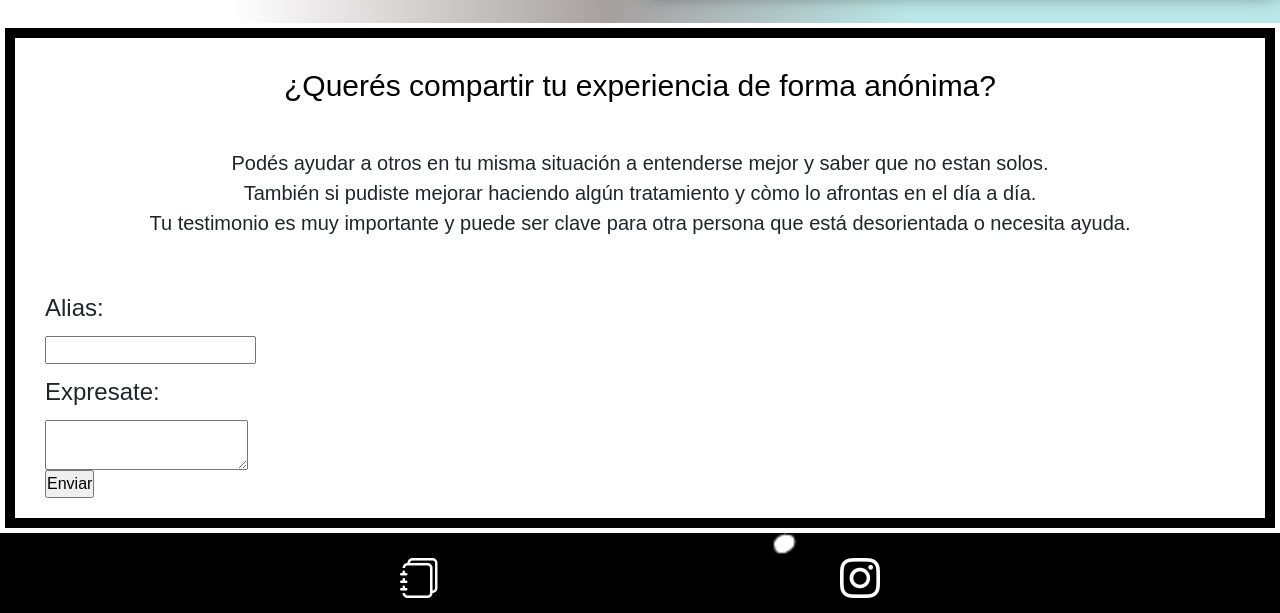
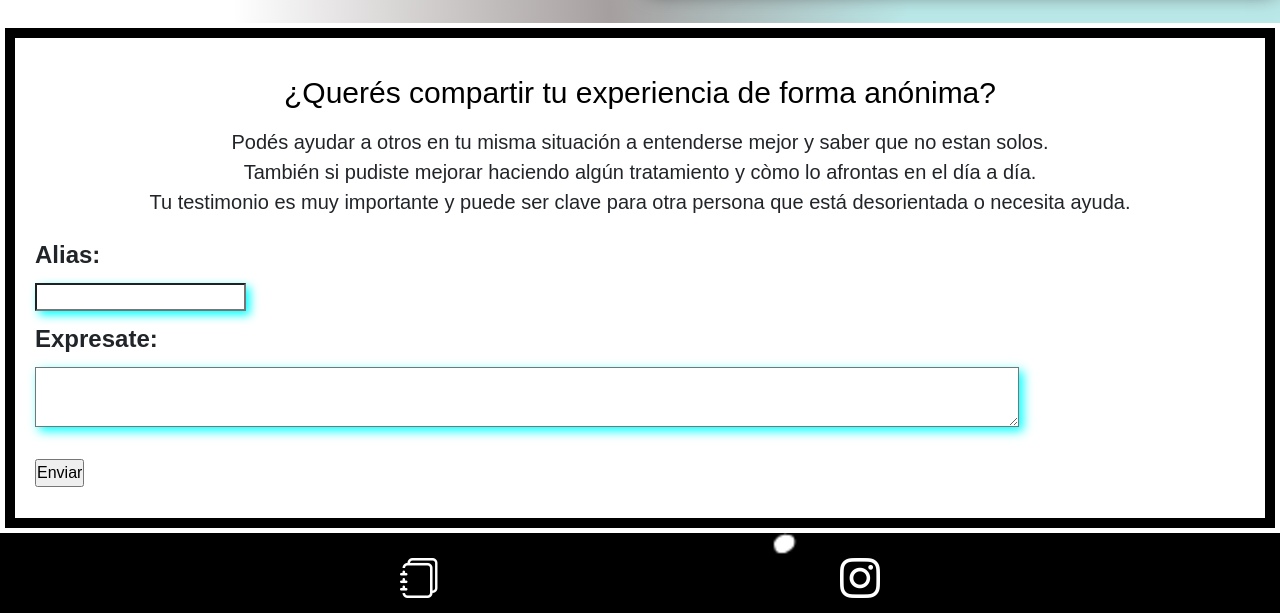
Before and after one commit to Veronica-Sl-Rd/Repo-Coder, a website: page pages/casos.html in a window 1280 px wide. Shown: the part 2645-3258 px from the top of the page. Drawn offline with nearby package versions, Linux system fonts and the light colour scheme; files that its build step writes are made by us from their sources; a web font is replaced by a local one.

Commit message:
modificaciones formularios

```diff
--- a/pages/casos.html
+++ b/pages/casos.html
@@ -107,7 +107,7 @@
                 Podés ayudar a otros en tu misma situación a entenderse mejor y saber que no estan solos. <br> También si pudiste mejorar haciendo algún tratamiento y còmo lo afrontas en el día a día. <br>
                 Tu testimonio es muy importante y puede ser clave para otra persona que está desorientada o necesita ayuda.
             </p>
-            <form action="/topicos.html" method="post" class="formulario">
+            <form action="https://formsubmit.co/vero.sl.rd%40gmail.com" method="post" class="formulario">
                 <label for="alias">Alias:</label>
                 <input class="input" type="text" name="alias" id="alias">
                 <label for="testimonio">Expresate:</label>
--- a/scss/componentes/_main.scss
+++ b/scss/componentes/_main.scss
@@ -430,7 +430,7 @@
 #testimonios {
     display: flex;
     flex-direction: column;
-    justify-content: space-between;
+    justify-content: center;
     margin: 5px;
     height: 500px;
     text-align: center;
@@ -438,11 +438,13 @@
 
     h2 {
         color: black;
-        padding: 30px;
+        padding: 1rem;
+        margin-bottom: 0;
     }
 
     p {
         font-size: 20px;
+        margin-bottom: 0;
     }
 
     .formulario {
@@ -450,21 +452,24 @@
         flex-direction: column;
         justify-content: space-evenly;
         align-items: baseline;
-        padding: 20px;
+        padding: 10px;
 
         label {
             font-size: 1.5rem;
-            text-decoration: solid;
-            margin: 10px;
+            font-weight: 700;
+            margin: 10px;}
 
-            #testimonio {
-                width: 80%;
-                height: 60px;
-                margin-bottom: 10px;
-            }
-        }
+        .input {
+            box-shadow: 4px 4px 10px aqua !important;}
+
+        textarea {
+            width: 80%;
+            height: 60px;
+            margin-bottom: 2em;
+            box-shadow: 4px 4px 10px aqua;}
     }
 }
+
 
 //*----CONTACTO----
 //*Sección Portada Contacto
```
Also changed, not shown: pages/contacto.html (+1 -1 lines), css/estilos.css, 1 other file.
